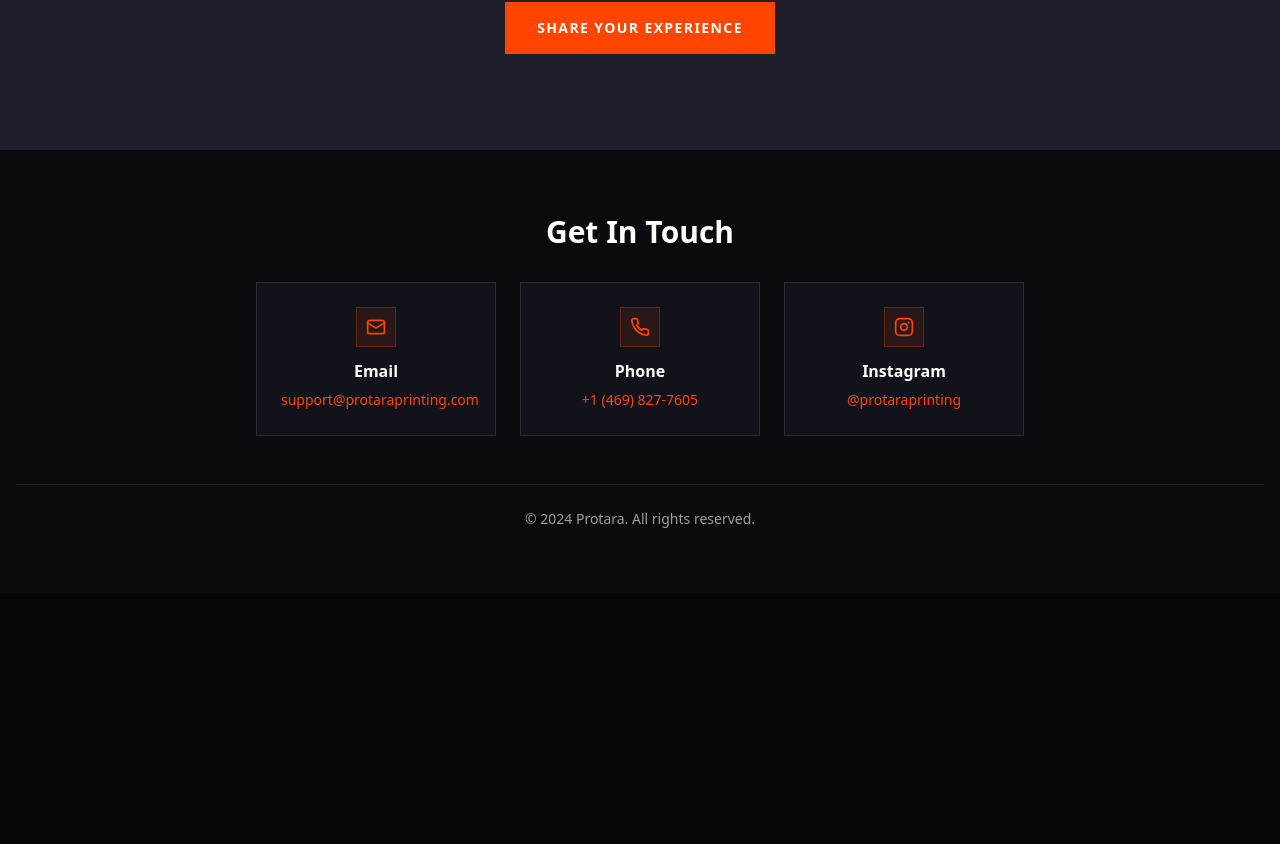
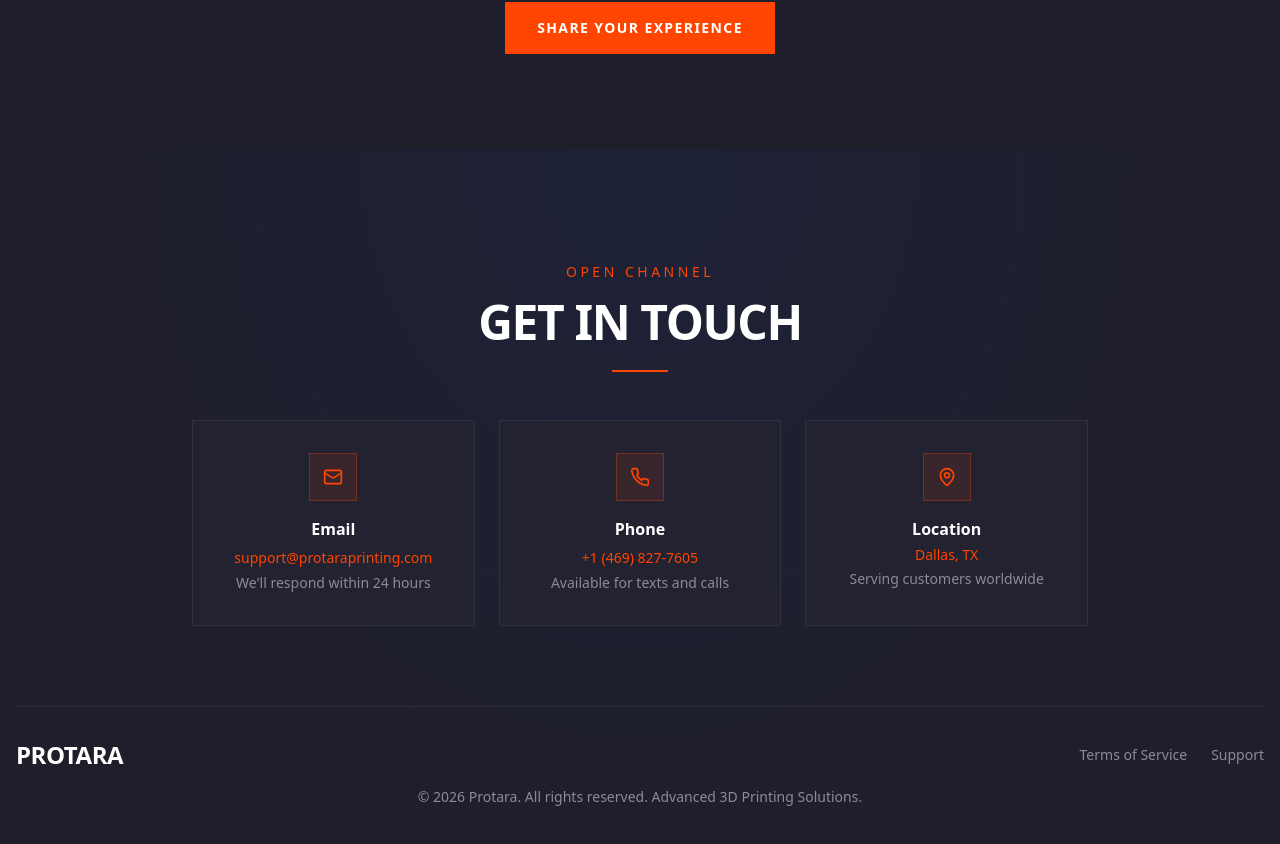
Before and after one commit to KaushikDuddala/protara-website, a Next.js app: page / in a window 1280 px wide. Shown: the part 10049-10893 px from the top of the page. Before the commit the page ends 10642 px from the top, so only its background shows below. Built offline with nearby package versions, Linux system fonts and the light colour scheme; no server answers; the database is empty.

Commit message:
Lighthouse pass and year bump

```diff
--- a/app/components/contact-section.tsx
+++ b/app/components/contact-section.tsx
@@ -1,47 +1,80 @@
-import { Mail, Phone, Instagram } from "lucide-react"
+"use client"
 
+import { Mail, Phone, MapPin } from "lucide-react"
+
+/** Contact info cards (email, phone, location) with a site footer. */
+export default function ContactSection() {
   const contactInfo = [
     {
       icon: Mail,
       title: "Email",
       details: "support@protaraprinting.com",
+      subtitle: "We'll respond within 24 hours",
       href: "mailto:support@protaraprinting.com",
     },
     {
       icon: Phone,
       title: "Phone",
       details: "+1 (469) 827-7605",
+      subtitle: "Available for texts and calls",
       href: "tel:+14698277605",
     },
     {
-    icon: Instagram,
-    title: "Instagram",
-    details: "@protaraprinting",
-    href: "https://instagram.com/protaraprinting",
+      icon: MapPin,
+      title: "Location",
+      details: "Dallas, TX",
+      subtitle: "Serving customers worldwide",
+      href: null,
     },
   ]
 
-export default function ContactSection() {
   return (
-    <section id="contact" className="py-16 bg-[#0a0a0f]">
-      <div className="container mx-auto px-4">
-        <h2 className="text-center text-white text-3xl font-bold mb-8">Get In Touch</h2>
-        <div className="grid md:grid-cols-3 gap-6 max-w-3xl mx-auto">
+    <section data-major-section id="contact" className="py-28 bg-void relative">
+      <div className="absolute inset-0" style={{ background: "radial-gradient(ellipse at 50% 0%, rgba(0, 82, 255, 0.06) 0%, transparent 60%)" }} />
+      <div className="container mx-auto px-4 relative z-10">
+        <div className="text-center mb-12">
+          <p className="text-molten text-sm uppercase tracking-[0.25em] mb-4">Open Channel</p>
+          <h2 className="font-heading font-bold uppercase tracking-[-0.03em] text-white text-4xl md:text-5xl">
+            Get In Touch
+          </h2>
+          <div className="w-14 h-[2px] bg-molten mx-auto mt-6" />
+        </div>
+
+        <div className="grid md:grid-cols-3 gap-6 max-w-4xl mx-auto">
           {contactInfo.map((info) => (
-            <div key={info.title} className="bg-[#12121a] border border-white/10 p-6 text-center">
-              <div className="mx-auto mb-3 flex items-center justify-center w-10 h-10 bg-orange-500/10 border border-orange-500/30">
-                <info.icon className="h-5 w-5 text-orange-500" />
+            <div key={info.title} className="bg-obsidian border border-white/[0.06] rounded-none p-8 text-center transition-colors hover:border-white/20">
+              <div className="w-12 h-12 bg-molten/10 border border-molten/30 flex items-center justify-center mx-auto mb-4">
+                <info.icon className="h-5 w-5 text-molten" />
               </div>
-              <h3 className="text-white font-bold mb-1">{info.title}</h3>
-              <a href={info.href} className="text-sm text-orange-500 hover:text-orange-400">
+              <h3 className="text-white font-heading font-bold mb-1">{info.title}</h3>
+              {info.href ? (
+                <a href={info.href} className="text-molten font-medium hover:text-molten-ember transition-colors text-sm">
                   {info.details}
                 </a>
+              ) : (
+                <p className="text-molten font-medium text-sm">{info.details}</p>
+              )}
+              <p className="text-steel text-sm mt-1">{info.subtitle}</p>
             </div>
           ))}
         </div>
-        <div className="mt-12 pt-6 border-t border-white/10 text-center">
-          <p className="text-sm text-white/60">© 2024 Protara. All rights reserved.</p>
+
+        <footer className="mt-20 pt-8 border-t border-white/[0.06] text-center">
+          <div className="flex flex-col md:flex-row justify-between items-center gap-4">
+            <div className="text-2xl font-heading font-bold uppercase tracking-[-0.02em] text-white">
+              PROTARA
             </div>
+            <div className="flex gap-6 text-steel">
+              <a href="/terms.html" className="hover:text-molten transition-colors text-sm">
+                Terms of Service
+              </a>
+              <a href="/contact" className="hover:text-molten transition-colors text-sm">
+                Support
+              </a>
+            </div>
+          </div>
+          <div className="mt-4 text-steel text-sm">© 2026 Protara. All rights reserved. Advanced 3D Printing Solutions.</div>
+        </footer>
       </div>
     </section>
   )
--- /dev/null
+++ b/public/terms.html
@@ -0,0 +1,93 @@
+<!doctype html>
+<html lang="en">
+	<head>
+		<meta charset="utf-8" />
+		<meta name="viewport" content="width=device-width,initial-scale=1" />
+		<title>Terms of Service - Protara Printing</title>
+		<style>
+			:root{
+				--bg:#050505;
+				--panel:#0f1113;
+				--text:#e6e6e6;
+				--muted:#9aa3a8;
+				--accent:#ff6b00;
+			}
+			html,body{height:100%;}
+			body{
+				margin:0; padding:32px; font-family:Inter, ui-sans-serif, system-ui, -apple-system, "Segoe UI", Roboto, "Helvetica Neue", Arial; background:var(--bg); color:var(--text);
+				-webkit-font-smoothing:antialiased; -moz-osx-font-smoothing:grayscale;
+			}
+			.container{max-width:960px;margin:0 auto}
+			header{display:flex;align-items:center;justify-content:space-between;gap:16px}
+			.brand{font-weight:700;letter-spacing:1px;color:var(--accent)}
+			.home-btn{background:transparent;border:1px solid rgba(255,255,255,0.06);color:var(--text);padding:8px 12px;border-radius:8px;text-decoration:none;font-weight:600}
+			.home-btn:hover{background:rgba(255,255,255,0.02);box-shadow:0 4px 18px rgba(0,0,0,0.6)}
+			main{margin-top:28px;background:linear-gradient(180deg, rgba(255,255,255,0.02), transparent);border-radius:12px;padding:28px;border:1px solid rgba(255,255,255,0.03);box-shadow:0 8px 30px rgba(2,6,23,0.6)}
+			h1{margin:0 0 8px;font-size:28px}
+			.subtitle{color:var(--muted);margin-bottom:18px}
+			section{margin-bottom:20px}
+			h2{font-size:18px;margin:0 0 8px;color:#fff}
+			p{color:var(--text);line-height:1.6;margin:0 0 12px}
+			ul{margin:8px 0 12px 20px;color:var(--text)}
+			.notice{background:linear-gradient(90deg, rgba(255,107,0,0.08), rgba(255,255,255,0.02));padding:12px;border-radius:8px;color:var(--text);border:1px solid rgba(255,107,0,0.06)}
+			footer{margin-top:20px;color:var(--muted);font-size:13px;text-align:center}
+			a.link{color:var(--accent);text-decoration:underline}
+			@media (max-width:640px){body{padding:18px}main{padding:18px}}
+		</style>
+	</head>
+	<body>
+		<div class="container">
+			<header>
+				<div class="brand">PROTARA</div>
+				<nav>
+					<a class="home-btn" href="/">← Home</a>
+				</nav>
+			</header>
+
+			<main>
+				<h1>Terms of Service</h1>
+				<div class="subtitle">Please read these terms and conditions carefully before using Protara Printing's services.</div>
+
+				<section>
+					<h2>Overview</h2>
+					<p>These Terms of Service govern your use of Protara Printing's website, products, and services. By placing an order or using our site you agree to these terms.</p>
+				</section>
+
+				<section>
+					<h2>Shipping</h2>
+					<p>We offer multiple shipping options based on your location. Shipping times are estimates and represent transit time only. Your total delivery time includes both fulfillment and shipping time.</p>
+					<ul>
+						<li>Orders ship once all products are manufactured. For faster delivery of in-stock items, consider placing separate orders.</li>
+						<li>Shipping delays due to carrier issues or customs are outside our control.</li>
+					</ul>
+				</section>
+
+				<section>
+					<h2>Order Changes &amp; Cancellations</h2>
+					<p>Orders may be modified before shipment by contacting our support team, but modifications are not guaranteed. Once an order has been shipped, it cannot be cancelled or modified.</p>
+				</section>
+
+				<section>
+					<h2>Returns &amp; Refunds</h2>
+					<p>We currently do not accept general returns. If you receive a damaged or incorrect item, contact our support team and we will work to resolve the issue.</p>
+				</section>
+
+				<section>
+					<h2>Limitation of Liability</h2>
+					<p>To the fullest extent permitted by law, Protara Printing and its affiliates will not be liable for incidental, consequential, or punitive damages arising from the use of our products or services.</p>
+				</section>
+
+				<section>
+					<h2>Contact Information</h2>
+					<p>If you have any questions about these Terms of Service, please contact us at <a class="link" href="mailto:support@protaraprinting.com">support@protaraprinting.com</a>.</p>
+				</section>
+
+				<div class="notice">By using our website and services you confirm that you have read and agree to these Terms of Service.</div>
+
+				<footer>
+					&copy; 2026 Protara Printing - All rights reserved.
+				</footer>
+			</main>
+		</div>
+	</body>
+</html>
```
Lines whose indentation alone changed are shown as unchanged.
